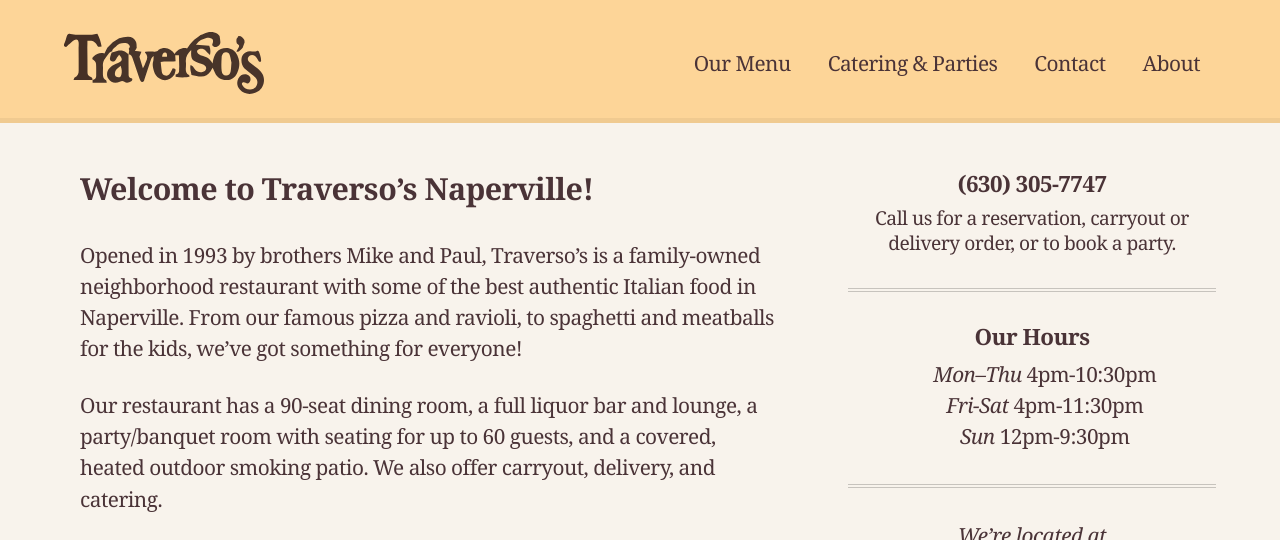
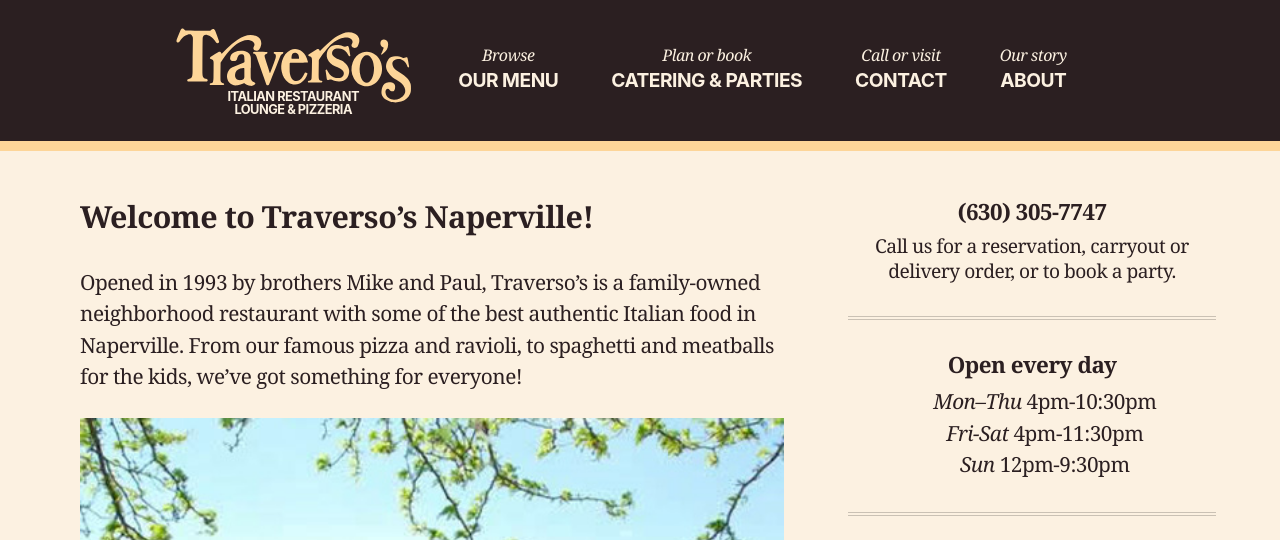
Before and after one commit to traversos/traversos.github.io, a Jekyll site: the page built from index.html, in a window 1280 px wide. Shown: the top 540 px of the page. Built offline with Jekyll 4.4.1, drawn with Linux system fonts in a browser that asks for light colours; nearby versions of some CDN libraries; grey boxes are pictures that could not be loaded.

Commit message:
Design improvements

```diff
--- a/_includes/home/header.html
+++ b/_includes/home/header.html
@@ -2,14 +2,27 @@
 
 <header class="header">
   <figure class="logo">
-    <a href="/"><img src="/assets/images/logo.svg"></a>
+    <a href="/"><img src="/assets/images/logo.svg" alt="Traverso’s"></a>
+    <figcaption>Italian Restaurant Lounge &amp; Pizzeria</figcaption>
   </figure>
   <nav class="site-nav">
     <ul class="site-nav-items">
-      <li class="site-nav__item {% if active[1] == 'menu'    %}'active'{% endif %}"><a href="/menu/">Our Menu</a></li>
-      <li class="site-nav__item {% if active[1] == 'catering' %}'active'{% endif %}"><a href="/catering/">Catering &amp; Parties</a></li>
-      <li class="site-nav__item {% if active[1] == 'contact' %}'active'{% endif %}"><a href="/contact/">Contact</a></li>
-      <li class="site-nav__item {% if active[1] == 'about'   %}'active'{% endif %}"><a href="/about/">About</a></li>
+      <li class="site-nav__item {% if active[1] == 'menu' %} active {% endif %}">
+        <span>Browse</span>
+        <a href="/menu/">Our Menu</a>
+      </li>
+      <li class="site-nav__item {% if active[1] == 'catering' %} active {% endif %}">
+        <span>Plan or book</span>
+        <a href="/catering/">Catering &amp; Parties</a>
+      </li>
+      <li class="site-nav__item {% if active[1] == 'contact' %} active {% endif %}">
+        <span>Call or visit</span>
+        <a href="/contact/">Contact</a>
+      </li>
+      <li class="site-nav__item {% if active[1] == 'about' %} active {% endif %}">
+        <span>Our story</span>
+        <a href="/about/">About</a>
+      </li>
     </ul>
   </nav>
 </header>
--- a/assets/stylesheets/globals/_buttons.scss
+++ b/assets/stylesheets/globals/_buttons.scss
@@ -23,8 +23,9 @@
 }
 
 .cta-button--back-up {
+  color: $color-text;
   font-size: 1.2rem;
-  background: #666;
+  background: #fdd598;
 }
 
 .cta-button--add-event {
--- a/assets/stylesheets/globals/_mixins.scss
+++ b/assets/stylesheets/globals/_mixins.scss
@@ -7,11 +7,12 @@
 }
 
 // Colors ———————————————————————————————————— •
-$color-background: #f8f3ec;
+$color-background: #fcf1e1;
 $color-link: #4a3337;
 $color-link-hover: #4a3337;
 $color-link-visited: #4a3337;
-$color-text: #4a3337;
+$color-white-text: #fcf1e1;
+$color-text: #2b1f21;
 $color-spot: #FF548F;
 
 
--- a/assets/stylesheets/style.scss
+++ b/assets/stylesheets/style.scss
@@ -12,7 +12,7 @@
 
 // Base Styles ——————————————————————————————— •
 html {
-  background: #4a3337;
+  background: $color-text;
 }
 
 body {
@@ -37,23 +37,37 @@
 
 .header {
   @include clearfix;
-  padding: 1rem 2rem;
-  background: #fdd598;
-  border-bottom: 5px solid rgba(0,0,0,0.05);
-
-  @include media(large) {
-    padding: 2rem 4rem 1rem;
-  }
+  padding: 1.5rem 0;
+  background: $color-text;
+  border-bottom: 10px solid #fdd598;
 }
 
 .logo {
-  max-width: 200px;
+  max-width: 240px;
   margin: 0 auto;
 
   img { width: 100%; }
 
+  figcaption {
+    display: none;
+    color: $color-white-text;
+    text-transform: uppercase;
+    font-family: -apple-system, ".SFNSText-Regular", "San Francisco", "Roboto", "Segoe UI", "Helvetica Neue", "Lucida Grande", sans-serif;
+    font-weight: bold;
+    font-size: 0.8rem;
+    margin-top: -1.5rem;
+    padding: 0 2.5rem;
+    text-align: center;
+    line-height: 1;
+
+    @include media(large) {
+      display: block;
+    }
+  }
+
   @include media(large) {
-    float: left;
+    display: inline-block;
+    vertical-align: middle;
   }
 }
 
@@ -62,26 +76,58 @@
   padding: 0;
 
   @include media(large) {
-    float: right;
-    margin-top: 1rem;
+    display: inline-block;
+    vertical-align: middle;
   }
 }
 
 .site-nav-items {
   margin: 0;
+  padding: 0;
 }
 
 .site-nav__item {
   display: inline-block;
-  margin: 0 0 0 0.5rem;
+  line-height: 1.3;
+  margin: 0;
+  border-bottom: 1px solid transparent;
+
+  &:not(:first-child) {
+    margin-left: 0.5rem;
+  }
+
+  &.active,
+  &:hover {
+    border-color: $color-white-text;
+  }
 
   @include media(medium) {
-    margin: 0 1rem;
+    margin: 0 2.5rem;
   }
-}
 
-.site-nav__item a {
-  text-decoration: none;
+  span {
+    display: block;
+    font-size: 1rem;
+    font-style: italic;
+    color: $color-white-text;
+
+    @include media(small) {
+      display: none;
+    }
+  }
+
+  a {
+    color: $color-white-text;
+    text-decoration: none;
+    text-transform: uppercase;
+    font-family: -apple-system, ".SFNSText-Regular", "San Francisco", "Roboto", "Segoe UI", "Helvetica Neue", "Lucida Grande", sans-serif;
+    font-weight: bold;
+    font-size: 1rem;
+
+    @include media(medium) {
+      font-size: 1.2rem;
+    }
+  }
 }
 
 h1 {
@@ -131,7 +177,7 @@
   background: white;
   padding: 2rem 1rem;
   text-align: left;
-  background: #f8f3ec;
+  background: $color-background;
 }
 
 .page-content {
--- a/index.html
+++ b/index.html
@@ -7,15 +7,24 @@
     <header>
       <h1>Welcome to Traverso’s Naperville!</h1>
     </header>
-    <p>Opened in 1993 by brothers Mike and Paul, Traverso’s is a family-owned neighborhood restaurant with some of the best authentic Italian food in Naperville. From our famous pizza and ravioli, to spaghetti and meatballs for the kids, we’ve got something for everyone!</p>
-    <p>Our restaurant has a 90-seat dining room, a full liquor bar and lounge, a party/banquet room with seating for up to 60 guests, and a covered, heated outdoor smoking patio. We also offer carryout, delivery, and catering.</p>
-    <iframe src="https://player.vimeo.com/video/129717756" width="100%" height="550" frameborder="0" webkitallowfullscreen mozallowfullscreen allowfullscreen></iframe>
+    <p>
+      Opened in 1993 by brothers Mike and Paul, Traverso’s is a family-owned neighborhood restaurant with some of the best authentic Italian food in Naperville. From our famous pizza and ravioli, to spaghetti and meatballs for the kids, we’ve got something for everyone!
+    </p>
+    <p class="centered">
+      <img src="/assets/images/storefront.jpg" style="display: inline-block; width: 100%;">
+    </p>
+    <p>
+      Our restaurant has a 90-seat dining room, a full liquor bar and lounge, a party/banquet room with seating for up to 60 guests, and a covered, heated outdoor smoking patio. We also offer carryout, delivery, and catering.
+    </p>
+    <p>
+      <iframe src="https://player.vimeo.com/video/129717756" width="100%" height="550" frameborder="0" webkitallowfullscreen mozallowfullscreen allowfullscreen></iframe>
+    </p>
   </article>
   <aside class="right-column centered">
     <h2><strong>(630) 305-7747</strong></h2>
     <p class="byline">Call us for a reservation, carryout or delivery order, or to book a party.</p>
     <hr>
-    <h2>Our Hours</h2>
+    <h2>Open every day</h2>
     <ul class="home-hours">
       <li><em>Mon–Thu</em> 4pm-10:30pm</li>
       <li><em>Fri-Sat</em> 4pm-11:30pm</li>
```
Also changed, not shown: assets/images/logo.svg, assets/images/storefront.jpg (added).
